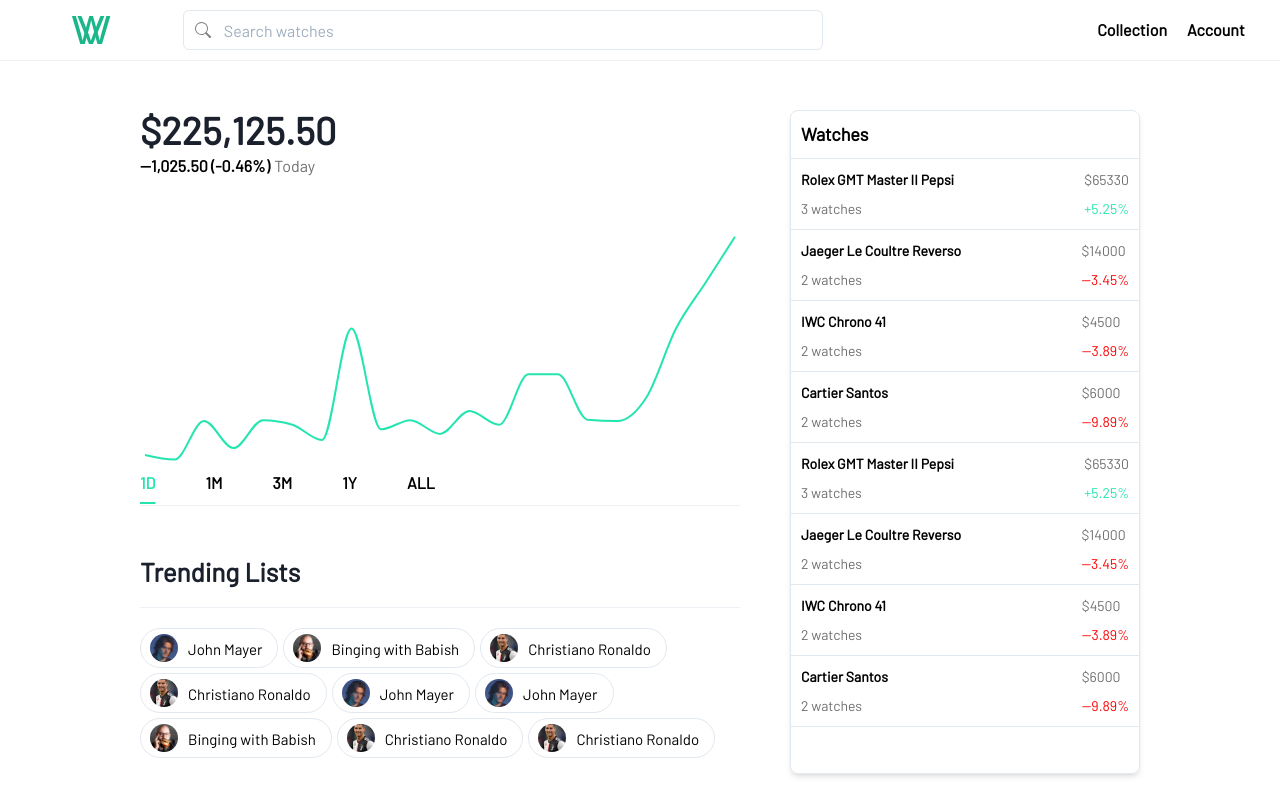
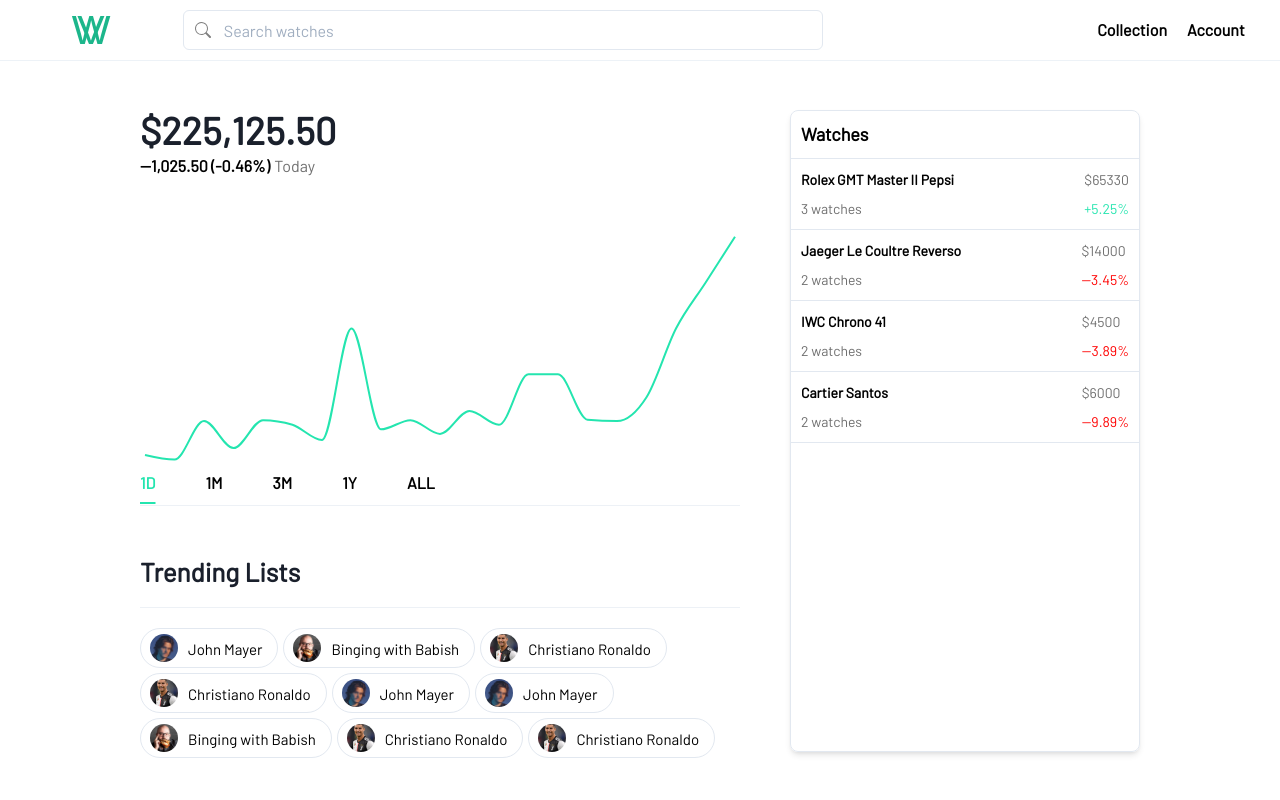
Before and after one commit to samkyuseo/watchstreet, a React (Create React App) app: page /profile in a window 1280 px wide. Shown: the top 800 px of the page. Built offline with nearby package versions, Linux system fonts and the light colour scheme; no server answers; sample sign-in values are in the browser's storage.

Commit message:
side bar has fixed height now

```diff
--- a/src/components/tables/WatchCollectionTable/WatchCollectionTable.tsx
+++ b/src/components/tables/WatchCollectionTable/WatchCollectionTable.tsx
@@ -7,7 +7,7 @@ interface IWatchCollectionTableProps {
 
 const WatchCollectionTable = ({ watches }: IWatchCollectionTableProps) => {
   return (
-    <Box>
+    <Box height='80vh'>
       {/* Header */}
       <Flex borderBottom='1px' borderColor='gray.200' width='100%' p='10px'>
         <Text variant='bold-text' fontSize='lg'>
@@ -15,9 +15,11 @@ const WatchCollectionTable = ({ watches }: IWatchCollectionTableProps) => {
         </Text>
       </Flex>
       {/* Table content */}
-      {watches.map((watch, index) => {
-        return <WatchTableItem key={index} {...watch} />;
-      })}
+      <Box height='8'>
+        {watches.map((watch, index) => {
+          return <WatchTableItem key={index} {...watch} />;
+        })}
+      </Box>
       {/* Footer */}
       <Flex width='100%' p='23px' />
     </Box>
--- a/src/pages/profilepage/ProfilePage.tsx
+++ b/src/pages/profilepage/ProfilePage.tsx
@@ -73,30 +73,6 @@ const ProfilePage = () => {
 };
 
 const watches = [
-  {
-    modelName: 'Rolex GMT Master II Pepsi',
-    numWatches: 3,
-    price: 65330,
-    priceChange: 5.25,
-  },
-  {
-    modelName: 'Jaeger Le Coultre Reverso',
-    numWatches: 2,
-    price: 14000,
-    priceChange: -3.45,
-  },
-  {
-    modelName: 'IWC Chrono 41',
-    numWatches: 2,
-    price: 4500,
-    priceChange: -3.89,
-  },
-  {
-    modelName: 'Cartier Santos',
-    numWatches: 2,
-    price: 6000,
-    priceChange: -9.89,
-  },
   {
     modelName: 'Rolex GMT Master II Pepsi',
     numWatches: 3,
```
